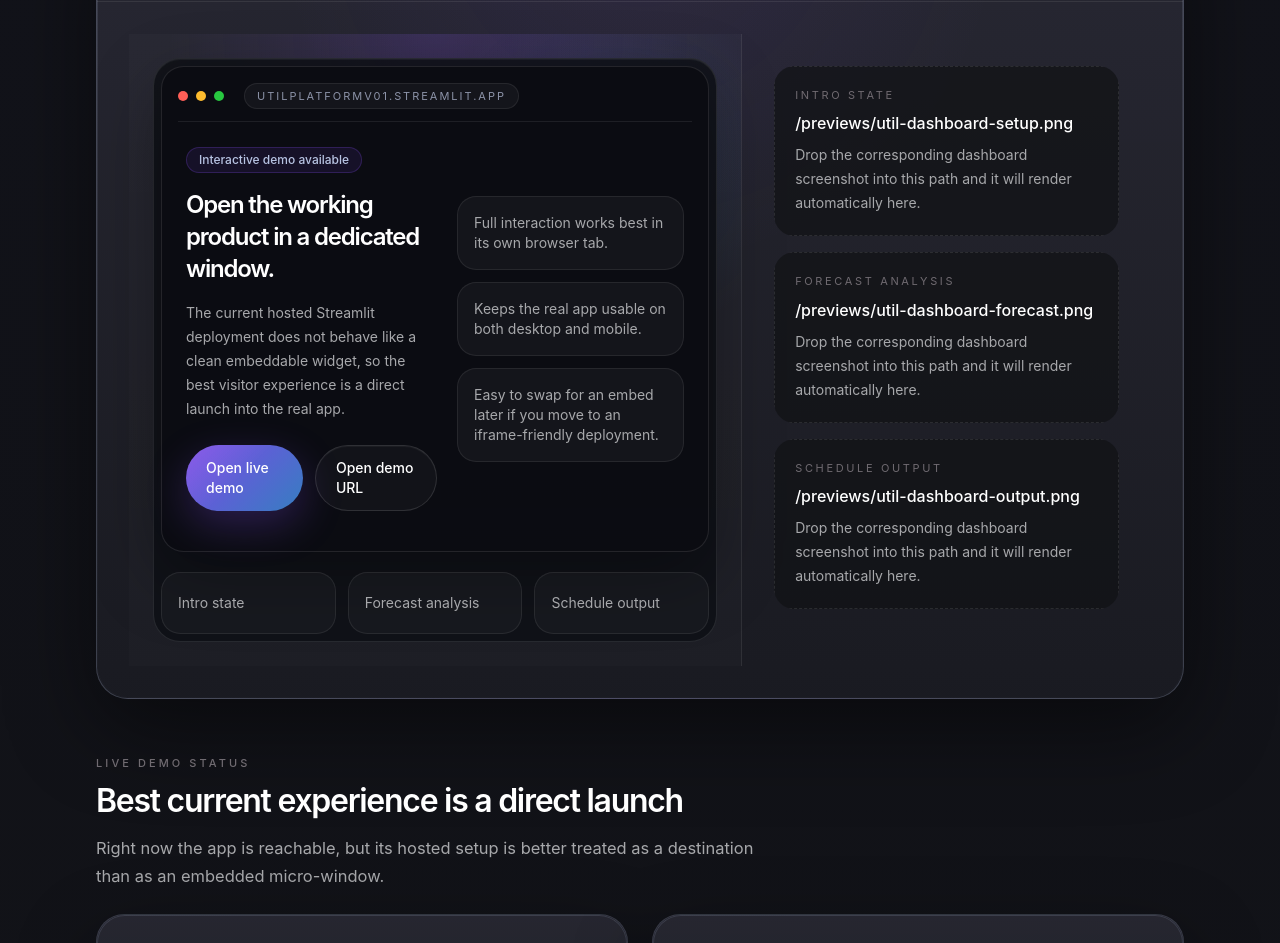
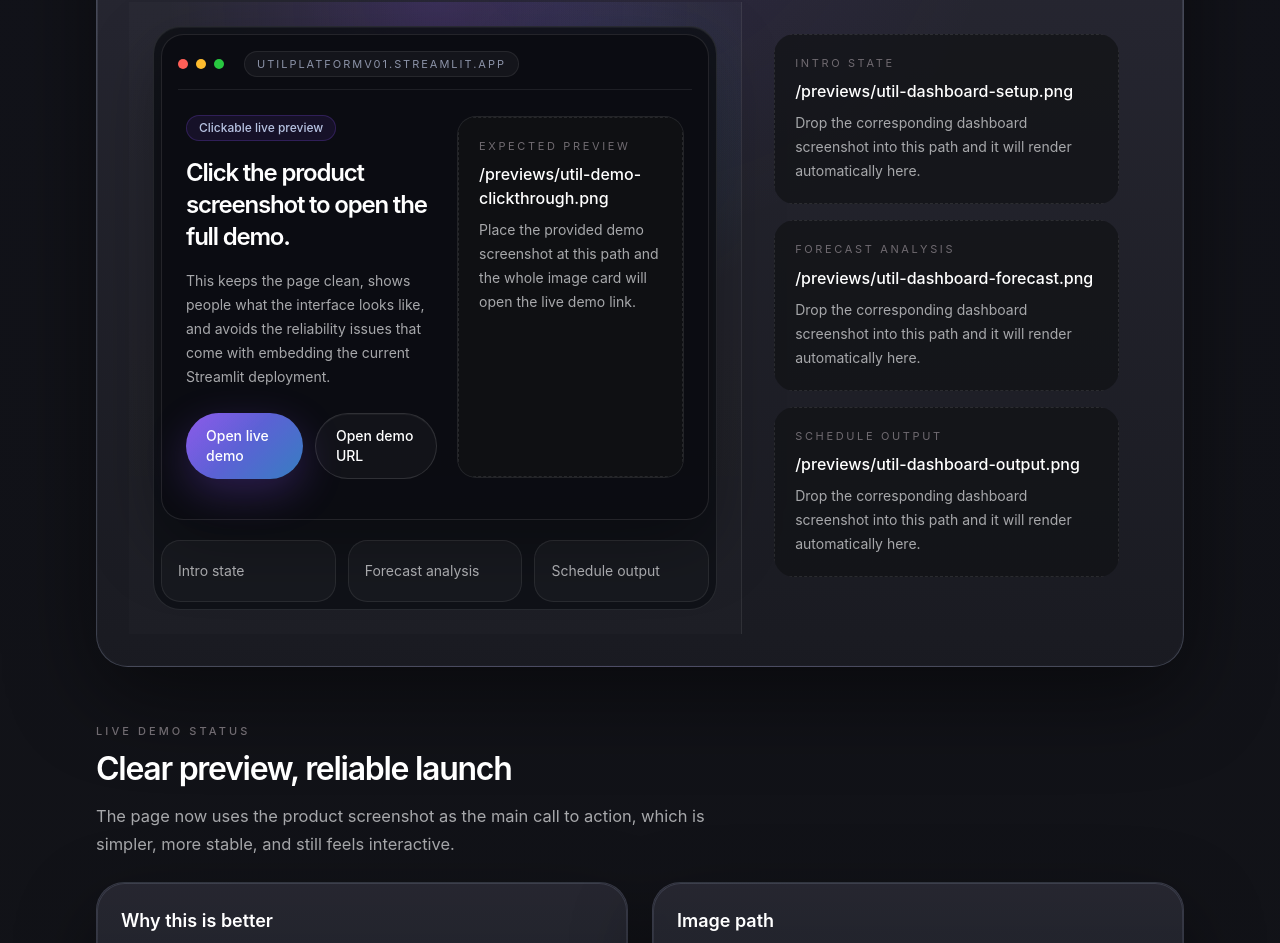
Before and after one commit to finnrcase/util-website, a Next.js app: page /demo in a window 1280 px wide. Shown: the part 1160-2103 px from the top of the page. Built offline with nearby package versions, Linux system fonts and the light colour scheme.

Commit message:
logo change

```diff
--- a/app/demo/page.tsx
+++ b/app/demo/page.tsx
@@ -30,21 +30,22 @@ const screenshotAssets = [
 ];
 
 const liveDemoUrl = "https://utilplatformv01.streamlit.app/";
+const liveDemoPreviewSrc = "/previews/util-demo-clickthrough.png";
 
 export default function DemoPage() {
   return (
     <PageShell
       eyebrow="Product Demo"
       title="A polished home for screenshots, walkthroughs, and the live product preview."
-      intro="The live demo is available now. Because the current Streamlit deployment redirects through Streamlit's hosted auth flow, this page uses a polished launch surface instead of an unreliable embedded mini-window."
+      intro="The live demo is available now. This page uses a clickable product screenshot so visitors get a clear preview and can jump straight into the live app."
     >
       <Section
         eyebrow="What belongs here"
         title="Prepared for demo assets"
-        intro="This page now gives visitors a direct path into the live product while still leaving room for screenshots and a future walkthrough."
+        intro="Visitors can preview the real interface at a glance, then open the full demo with one click."
       >
         <div className="grid gap-6 md:grid-cols-3">
-          <Reveal delay={0}><InfoCard title="Live product">Send visitors straight into the working Streamlit app with a clear launch point.</InfoCard></Reveal>
+          <Reveal delay={0}><InfoCard title="Clickable preview">Show the real product UI and use the full image as the launch point into the demo.</InfoCard></Reveal>
           <Reveal delay={80}><InfoCard title="Screenshot sequence">Add desktop app screens showing setup, forecast comparison, and schedule output.</InfoCard></Reveal>
           <Reveal delay={160}><InfoCard title="Walkthrough video">Drop in a short narrated product tour later for people who want the guided version first.</InfoCard></Reveal>
         </div>
@@ -53,7 +54,7 @@ export default function DemoPage() {
       <Reveal>
         <PlaceholderFrame
           caption="Live demo"
-          title="Launch the interactive Util demo"
+          title="Preview the Util demo"
         >
           <div className="grid gap-0 lg:grid-cols-[1.2fr_0.8fr]">
             <div className="relative min-h-[380px] border-b border-white/8 bg-[radial-gradient(circle_at_top,_rgba(126,71,231,0.18),_transparent_38%),radial-gradient(circle_at_80%_20%,_rgba(54,126,193,0.14),_transparent_26%),linear-gradient(180deg,rgba(255,255,255,0.02),rgba(255,255,255,0.01))] p-6 lg:border-b-0 lg:border-r lg:p-8">
@@ -72,13 +73,13 @@ export default function DemoPage() {
                   <div className="grid gap-5 px-2 py-6 md:grid-cols-[1.05fr_0.95fr] md:items-center">
                     <div>
                       <div className="inline-flex rounded-full border border-[#7E47E7]/25 bg-[#7E47E7]/10 px-3 py-1 text-xs font-medium text-[#B7C3E2]">
-                        Interactive demo available
+                        Clickable live preview
                       </div>
                       <h3 className="mt-4 text-2xl font-semibold tracking-[-0.05em] text-white">
-                        Open the working product in a dedicated window.
+                        Click the product screenshot to open the full demo.
                       </h3>
                       <p className="mt-4 max-w-md text-sm leading-6 text-[#A7A8AB]">
-                        The current hosted Streamlit deployment does not behave like a clean embeddable widget, so the best visitor experience is a direct launch into the real app.
+                        This keeps the page clean, shows people what the interface looks like, and avoids the reliability issues that come with embedding the current Streamlit deployment.
                       </p>
                       <div className="mt-6 flex flex-col gap-3 sm:flex-row">
                         <PrimaryLink href={liveDemoUrl}>Open live demo</PrimaryLink>
@@ -86,17 +87,22 @@ export default function DemoPage() {
                       </div>
                     </div>
 
-                    <div className="grid gap-3">
-                      <div className="rounded-[1.2rem] border border-white/8 bg-white/[0.04] px-4 py-4 text-sm text-[#A7A8AB]">
-                        Full interaction works best in its own browser tab.
-                      </div>
-                      <div className="rounded-[1.2rem] border border-white/8 bg-white/[0.04] px-4 py-4 text-sm text-[#A7A8AB]">
-                        Keeps the real app usable on both desktop and mobile.
-                      </div>
-                      <div className="rounded-[1.2rem] border border-white/8 bg-white/[0.04] px-4 py-4 text-sm text-[#A7A8AB]">
-                        Easy to swap for an embed later if you move to an iframe-friendly deployment.
-                      </div>
-                    </div>
+                    <a
+                      href={liveDemoUrl}
+                      target="_blank"
+                      rel="noreferrer"
+                      className="group block overflow-hidden rounded-[1.2rem] border border-white/10 bg-[#0A0C10] transition-transform duration-300 hover:-translate-y-1 hover:border-white/20"
+                    >
+                      <AssetImageSlot
+                        src={liveDemoPreviewSrc}
+                        alt="Util demo interface preview"
+                        wrapperClassName="relative h-[360px] w-full overflow-hidden"
+                        imageClassName="h-full w-full object-cover transition-transform duration-500 group-hover:scale-[1.02]"
+                        fallbackLabel="Expected preview"
+                        fallbackTitle={liveDemoPreviewSrc}
+                        fallbackBody="Place the provided demo screenshot at this path and the whole image card will open the live demo link."
+                      />
+                    </a>
                   </div>
                 </div>
 
@@ -133,12 +139,12 @@ export default function DemoPage() {
 
       <Section
         eyebrow="Live demo status"
-        title="Best current experience is a direct launch"
-        intro="Right now the app is reachable, but its hosted setup is better treated as a destination than as an embedded micro-window."
+        title="Clear preview, reliable launch"
+        intro="The page now uses the product screenshot as the main call to action, which is simpler, more stable, and still feels interactive."
       >
         <div className="grid gap-6 md:grid-cols-2">
-          <Reveal delay={0}><InfoCard title="Why not embed it">The current Streamlit URL redirects through Streamlit&apos;s hosted auth/share flow, which makes iframe-style embedding unreliable for visitors.</InfoCard></Reveal>
-          <Reveal delay={80}><InfoCard title="Best upgrade path">If you later host the app on an iframe-friendly domain, this hero can be swapped to a true embedded window with minimal layout changes.</InfoCard></Reveal>
+          <Reveal delay={0}><InfoCard title="Why this is better">The current Streamlit hosting flow is not a great fit for iframe embedding, so a clickable image gives a more dependable visitor experience.</InfoCard></Reveal>
+          <Reveal delay={80}><InfoCard title="Image path">Add your screenshot at `/previews/util-demo-clickthrough.png` and it will automatically appear as the launch surface.</InfoCard></Reveal>
         </div>
       </Section>
 
--- a/app/layout.tsx
+++ b/app/layout.tsx
@@ -6,6 +6,19 @@ import { SiteNav } from "@/components/site-nav";
 import { assetExists } from "@/lib/assets";
 
 export function generateMetadata(): Metadata {
+  const icons = assetExists("/brand/logo-mark.png")
+    ? {
+        icon: "/brand/logo-mark.png",
+        apple: "/brand/logo-mark.png",
+        shortcut: assetExists("/brand/favicon.ico") ? "/brand/favicon.ico" : "/brand/logo-mark.png",
+      }
+    : assetExists("/brand/favicon.ico")
+      ? {
+          icon: "/brand/favicon.ico",
+          shortcut: "/brand/favicon.ico",
+        }
+      : undefined;
+
   return {
     title: {
       default: "Util",
@@ -13,12 +26,7 @@ export function generateMetadata(): Metadata {
     },
     description:
       "Util is a compute scheduling app that helps teams shift workloads toward lower-cost, lower-carbon windows.",
-    icons: assetExists("/brand/favicon.ico")
-      ? {
-          icon: "/brand/favicon.ico",
-          shortcut: "/brand/favicon.ico",
-        }
-      : undefined,
+    icons,
     openGraph: assetExists("/previews/og-cover.png")
       ? {
           images: ["/previews/og-cover.png"],
```
